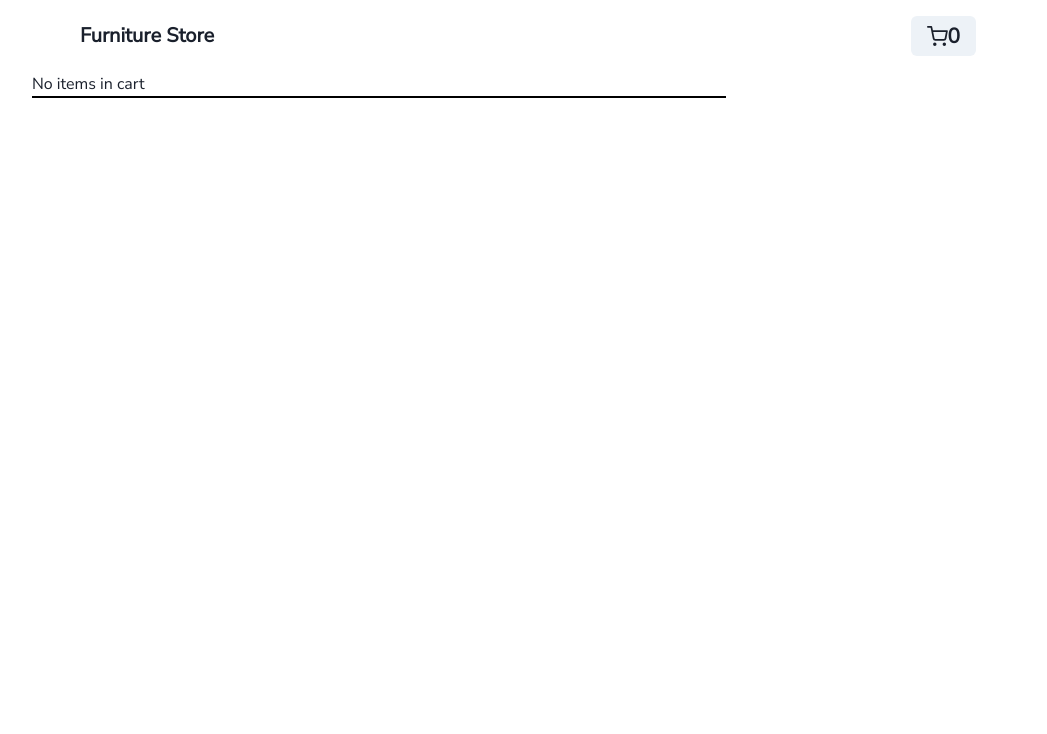
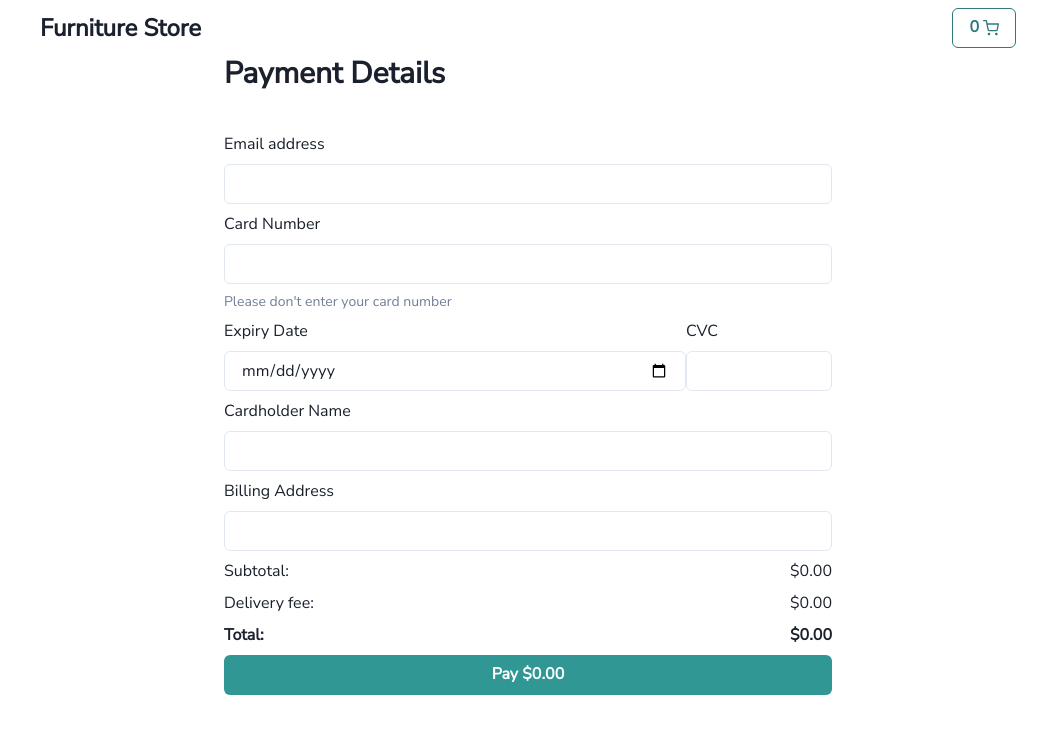
Before and after one commit to TendaiChikwiri/furniture-store, a React (Create React App) app: page /checkout in a window 1280 px wide. Shown: the top 734 px of the page, without its empty margins (112-1159 px from the left). Built offline with nearby package versions, Linux system fonts and the light colour scheme.

Commit message:
Added Checkout page

```diff
--- a/src/App.jsx
+++ b/src/App.jsx
@@ -5,7 +5,7 @@ import { BrowserRouter as Router, Switch, Route } from "react-router-dom";
 import "@fontsource/nunito-sans";
 // Pages
 import Home from "./pages/Home";
-import Product from "./pages/Product";
+
 import Checkout from "./pages/Checkout";
 
 // Components
@@ -61,7 +61,7 @@ function App() {
 
   return (
     <ChakraProvider theme={fontTheme}>
-      <Container maxWidth="container.lg">
+      <Container maxWidth="container.lg" sx={{ marginBottom: "10rem" }}>
         <Router>
           <Header
             cart={cart}
@@ -70,9 +70,6 @@ function App() {
             addToCart={addToCart}
           />
           <Switch>
-            <Route path="/product/:id">
-              <Product furnitureData={furnitureData} />
-            </Route>
             <Route exact path="/">
               <Home furnitureData={furnitureData} addToCart={addToCart} />
             </Route>
--- a/src/components/Header.jsx
+++ b/src/components/Header.jsx
@@ -1,4 +1,3 @@
-import "../styles/Header.scss";
 import { Link } from "react-router-dom";
 import { FiShoppingCart } from "react-icons/fi";
 import {
@@ -14,6 +13,7 @@ import {
   Flex,
   Text,
   Heading,
+  Spacer,
 } from "@chakra-ui/react";
 import CheckoutItems from "./CartItems";
 
@@ -22,12 +22,27 @@ const Header = ({ cart, reduceFromCart, deleteFromCart, addToCart }) => {
   const cartTotalCost = (total, item) => total + item.count * item.price;
   const { isOpen, onOpen, onClose } = useDisclosure();
   return (
-    <nav className="nav-bar">
-      <Link className="nav-item" to="/">
-        <Heading fontSize="xl">Furniture Store</Heading>
+    <Flex
+      p="2"
+      align="center"
+      backgroundColor="white"
+      w="100%"
+      sx={{ zIndex: "1000" }}
+    >
+      <Link to="/">
+        <Heading fontSize="2xl">Furniture Store</Heading>
       </Link>
-      <Button onClick={onOpen} className="nav-item">
-        <FiShoppingCart /> {cart.length ? cart.reduce(cartTotalItems, 0) : "0"}
+      <Spacer />
+      <Button
+        variant="outline"
+        colorScheme="teal"
+        onClick={onOpen}
+        fontSize="md"
+      >
+        <Text fontSize="md" mr="1">
+          {cart.length ? cart.reduce(cartTotalItems, 0) : "0"}
+        </Text>
+        <FiShoppingCart />
       </Button>
       <Modal size="xl" isOpen={isOpen} onClose={onClose}>
         <ModalOverlay />
@@ -41,19 +56,9 @@ const Header = ({ cart, reduceFromCart, deleteFromCart, addToCart }) => {
               deleteFromCart={deleteFromCart}
               addToCart={addToCart}
             />
-            {cart.map((item) => (
-              <Flex key={item.id}>
-                {item.name}
-                {item.count}
-                <Button onClick={() => reduceFromCart(item.id)}>Reduce</Button>
-                <Button onClick={() => deleteFromCart(item.id)}>Remove</Button>
-                <Button onClick={() => addToCart(item, 1)}>Add</Button>
-                <Text>{item.price * item.count}</Text>
-              </Flex>
-            ))}
             <Flex justifyContent="flex-end">
-              <Text>
-                Total: {cart.length ? cart.reduce(cartTotalCost, 0) : "0"}
+              <Text fontWeight="bold" fontSize="2xl">
+                Total: ${cart.length ? cart.reduce(cartTotalCost, 0) : "0"}
               </Text>
             </Flex>
           </ModalBody>
@@ -62,11 +67,19 @@ const Header = ({ cart, reduceFromCart, deleteFromCart, addToCart }) => {
             <Button colorScheme="blue" mr={3} onClick={onClose}>
               Close
             </Button>
-            <Button variant="ghost">Secondary Action</Button>
+            <Link
+              to="/checkout"
+              onClick={() => {
+                onClose();
+              }}
+            >
+              {" "}
+              Proceed to payment{" "}
+            </Link>
           </ModalFooter>
         </ModalContent>
       </Modal>
-    </nav>
+    </Flex>
   );
 };
 
--- a/src/components/ProductGrid.jsx
+++ b/src/components/ProductGrid.jsx
@@ -11,7 +11,13 @@ const ProductGrid = ({ furnitureData, addToCart }) => {
           borderRadius="md"
           sx={{ overflow: "hidden" }}
         >
-          <Image src={item.img} alt="" objectFit="cover" width="100%" />
+          <Image
+            loading="lazy"
+            src={item.img}
+            alt=""
+            objectFit="cover"
+            width="100%"
+          />
           <Flex direction="column" p="2">
             <Heading fontSize="2xl">{item.name}</Heading>
             <Flex justifyContent="space-between" align="center">
--- a/src/pages/Checkout.jsx
+++ b/src/pages/Checkout.jsx
@@ -1,40 +1,70 @@
-import React from "react";
-import "../styles/Checkout.scss";
-import deleteIcon from "../assets/images/bin-icon.png";
+import {
+  Box,
+  FormControl,
+  FormLabel,
+  FormErrorMessage,
+  FormHelperText,
+  Input,
+  Heading,
+  Container,
+  Flex,
+  Text,
+  Button,
+  VStack,
+} from "@chakra-ui/react";
 const Checkout = ({ cart, addToCart, reduceFromCart, deleteFromCart }) => {
+  const cartTotalCost = (total, item) => total + item.count * item.price;
+  const subTotal = cart.reduce(cartTotalCost, 0).toFixed(2);
+  const deliveryFee = (cart.reduce(cartTotalCost, 0) * 0.02).toFixed(2);
+  const total = (parseInt(subTotal) + parseFloat(deliveryFee)).toFixed(2);
   return (
-    <main>
-      {cart.length === 0 ? (
-        <p className="empty-cart">No items in cart</p>
-      ) : null}
-      <div className="cart">
-        <ul className="items-list">
-          {cart.map((item) => (
-            <li key={item.id} className="item">
-              <div className="img-container">
-                <img src={item.img} alt="" />
-              </div>
-              <div className="item-details">
-                <h3 className="item-name">{item.name}</h3>
-                <div className="more-less">
-                  <button onClick={() => reduceFromCart(item.id)}>-</button>
-                  <p>{item.count}</p>
-                  <button onClick={() => addToCart(item)}>+</button>
-                </div>
-                <p>&#36;{item.count * item.price}</p>
-                <button
-                  className="delete-btn"
-                  onClick={() => deleteFromCart(item.id)}
-                >
-                  <img src={deleteIcon} alt="" />
-                </button>
-              </div>
-            </li>
-          ))}
-        </ul>
-        <div className="total"></div>
-      </div>
-    </main>
+    <Container maxWidth="container.sm">
+      <Heading size="lg">Payment Details</Heading>
+      <VStack spacing={2} mt="10">
+        <FormControl id="email">
+          <FormLabel>Email address</FormLabel>
+          <Input type="email" />
+        </FormControl>
+        <FormControl id="card-details">
+          <FormLabel>Card Number</FormLabel>
+          <Input type="number" />
+          <FormHelperText>Please don't enter your card number</FormHelperText>
+        </FormControl>
+        <Flex justify="flex-end" width="100%">
+          <FormControl id="expiry">
+            <FormLabel>Expiry Date</FormLabel>
+            <Input type="date" />
+          </FormControl>
+          <FormControl width="20ch" id="cvc">
+            <FormLabel>CVC</FormLabel>
+            <Input type="number" max="999" />
+          </FormControl>
+        </Flex>
+        <FormControl>
+          <FormLabel>Cardholder Name</FormLabel>
+          <Input type="text" />
+        </FormControl>
+        <FormControl>
+          <FormLabel>Billing Address</FormLabel>
+          <Input type="text" />
+        </FormControl>
+        <Flex mt="4" justify="space-between" width="100%">
+          <Text>Subtotal:</Text>
+          <Text>${subTotal}</Text>
+        </Flex>
+        <Flex justify="space-between" width="100%">
+          <Text>Delivery fee:</Text>
+          <Text>${deliveryFee}</Text>
+        </Flex>
+        <Flex justify="space-between" fontWeight="bold" width="100%">
+          <Text>Total:</Text>
+          <Text>${total}</Text>
+        </Flex>
+        <Button colorScheme="teal" width="100%">
+          Pay ${total}
+        </Button>
+      </VStack>
+    </Container>
   );
 };
 
--- a/src/pages/Home.jsx
+++ b/src/pages/Home.jsx
@@ -1,10 +1,11 @@
 import ProductGrid from "../components/ProductGrid";
+import { Box } from "@chakra-ui/react";
 
 const Home = ({ addToCart, furnitureData }) => {
   return (
-    <main>
+    <Box>
       <ProductGrid addToCart={addToCart} furnitureData={furnitureData} />
-    </main>
+    </Box>
   );
 };
 
--- a/src/styles/Checkout.scss
+++ /dev/null
@@ -1,47 +0,0 @@
-.cart {
-  display: grid;
-  grid-template-columns: 70% 30%;
-  .items-list {
-    border: 1px solid black;
-    .item {
-      background-color: white;
-      display: grid;
-      grid-template-columns: 20% 80%;
-      .img-container {
-        img {
-          object-fit: contain;
-          width: 100%;
-        }
-      }
-      .item-details {
-        display: flex;
-        justify-content: flex-end;
-        align-items: center;
-        .item-name {
-          margin-left: 1rem;
-          margin-right: auto;
-        }
-        .delete-btn {
-          border: none;
-          background: none;
-          img {
-            object-fit: contain;
-            height: 1.5rem;
-          }
-        }
-      }
-    }
-  }
-}
-
-.more-less {
-  padding: 0.25rem;
-  width: max-content;
-  border-radius: 5px;
-  display: flex;
-  align-items: center;
-}
-
-li {
-  list-style: none;
-}
--- a/src/styles/Header.scss
+++ /dev/null
@@ -1,29 +0,0 @@
-.nav-bar {
-  background-color: rgba(255, 255, 255, 0.938);
-  width: 100%;
-  padding: 1rem 3rem;
-  display: flex;
-  justify-content: flex-end;
-  align-items: center;
-  z-index: 1000;
-  .cart-icon {
-    height: 2rem;
-  }
-
-  .nav-item {
-    &:last-child {
-      display: flex;
-      align-items: center;
-      font-size: 1.3rem;
-      img {
-        object-fit: contain;
-        margin: 0 0.25rem;
-      }
-    }
-
-    &:first-child {
-      margin-left: 0;
-      margin-right: auto;
-    }
-  }
-}
--- a/src/styles/ProductPage.scss
+++ /dev/null
@@ -1,79 +0,0 @@
-.go-back {
-  padding: 1rem 0;
-}
-
-a {
-  text-decoration: none;
-  color: black;
-}
-
-.product-container {
-  @media only screen and (min-width: 1000px) {
-    display: grid;
-    grid-template-columns: 55% 45%;
-    grid-template-rows: 100%;
-  }
-  display: flex;
-  flex-direction: column;
-  .img-container {
-    display: grid;
-    place-items: center;
-    img {
-      box-shadow: rgba(0, 0, 0, 0.16) 0px 1px 4px;
-      border-radius: 15px;
-      object-fit: contain;
-      width: 100%;
-    }
-  }
-  .info-container {
-    padding: 1.5rem;
-    display: flex;
-    flex-direction: column;
-    justify-content: flex-start;
-    .name {
-      font-size: 3rem;
-    }
-    .description {
-      color: rgb(73, 73, 73);
-      font-weight: 600;
-      margin: 1rem 0;
-      line-height: 1.5;
-      font-size: 1.2rem;
-    }
-    .price-cart {
-      display: flex;
-      align-items: center;
-      justify-content: space-between;
-      margin: 1rem 0;
-      .price {
-        font-weight: 600;
-        font-size: 2.5rem;
-      }
-      .addCart {
-        outline: none;
-        font-size: 1.2rem;
-        border: none;
-        padding: 0.75rem 1rem;
-        color: white;
-        transition: transform 0.15s;
-        cursor: pointer;
-        position: relative;
-        z-index: 1;
-
-        &::after {
-          content: "";
-          background-color: black;
-          transition: transform 0.3s;
-          border-radius: 10px;
-          position: absolute;
-          inset: 0;
-          z-index: -1;
-        }
-
-        &:active::after {
-          transform: scale(1.05);
-        }
-      }
-    }
-  }
-}
--- a/src/styles/global.scss
+++ b/src/styles/global.scss
@@ -1,12 +1,3 @@
-* {
-}
-
-body {
-}
-
-main {
-}
-
 // Custom Scrollbar
 
 /* width */
```
Also changed, not shown: src/components/CartItems.jsx (+8 -7 lines), src/pages/Product.jsx (deleted, +0 -35 lines), src/styles/ProductGrid.scss (deleted, +0 -68 lines).
